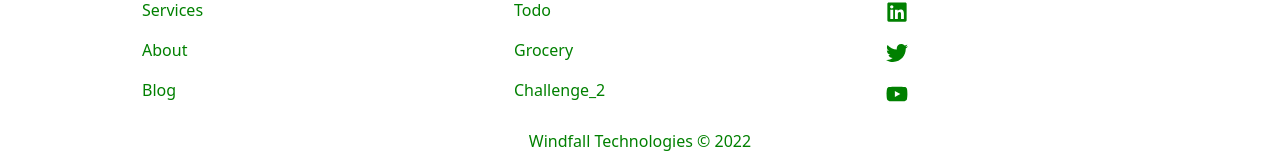
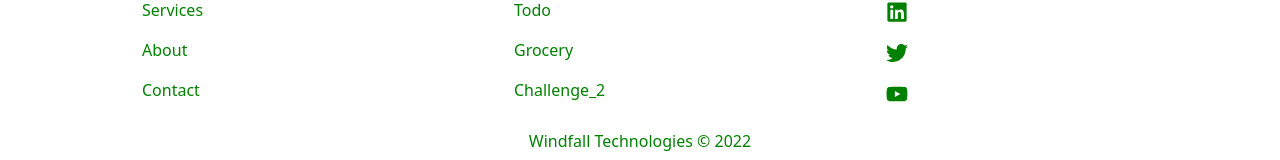
Before and after one commit to JoelOgira/Grocery-List, a React (Create React App) app: page / in a window 1280 px wide. Shown: the part 1037-1197 px from the top of the page. Built offline with nearby package versions, Linux system fonts and the light colour scheme; data requests are answered from the project's data file.

Commit message:
Changed link in footer

```diff
--- a/src/Components/Navigation/Footer.js
+++ b/src/Components/Navigation/Footer.js
@@ -23,7 +23,7 @@ const Footer = () => {
                 <Link to="/about" className="nav-link">About</Link>
             </li>
             <li className="footer-item">
-                <Link to="/blog/*" className="nav-link">Blog</Link>
+                <Link to="/contact" className="nav-link">Contact</Link>
             </li>
           </ul>
         </div>
```
